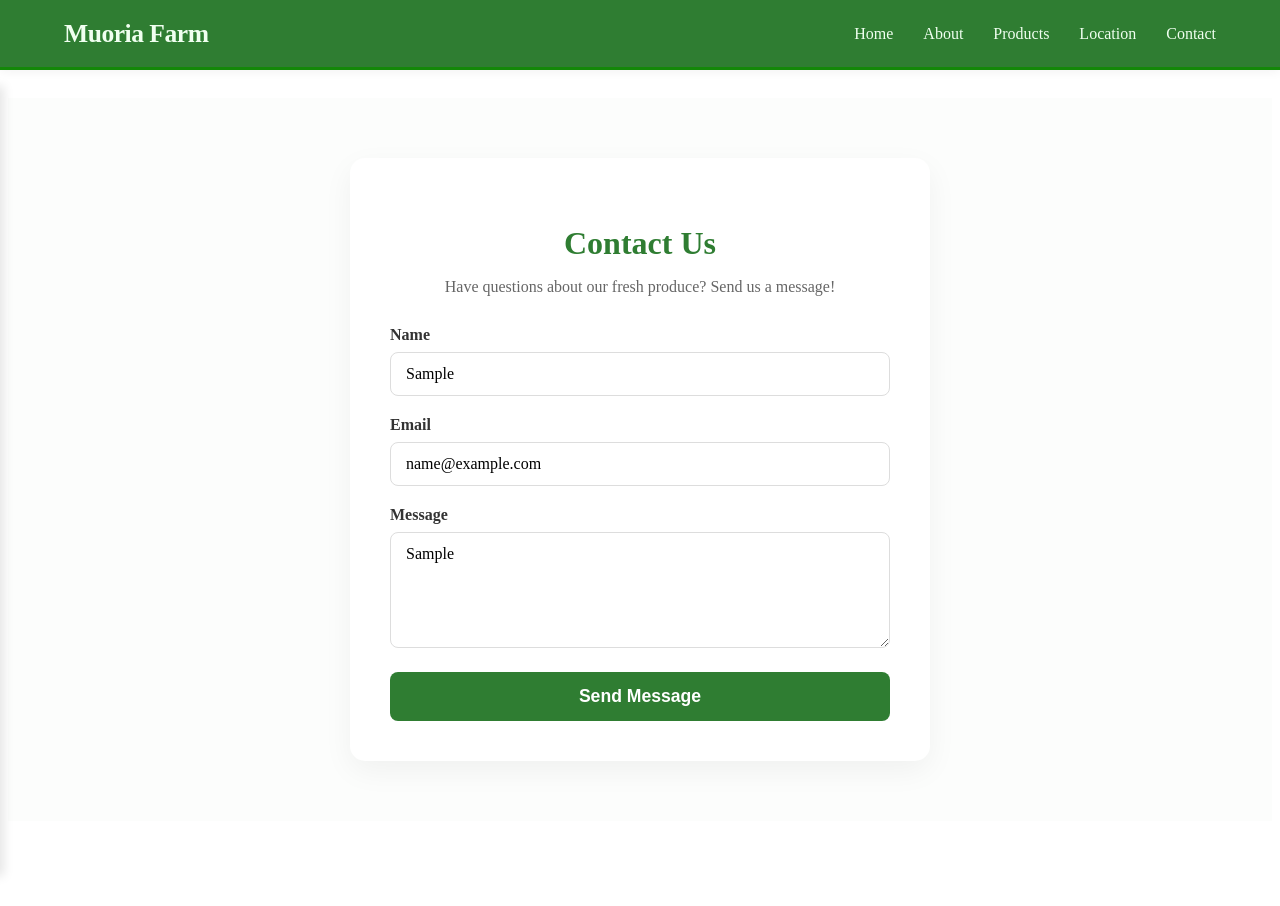
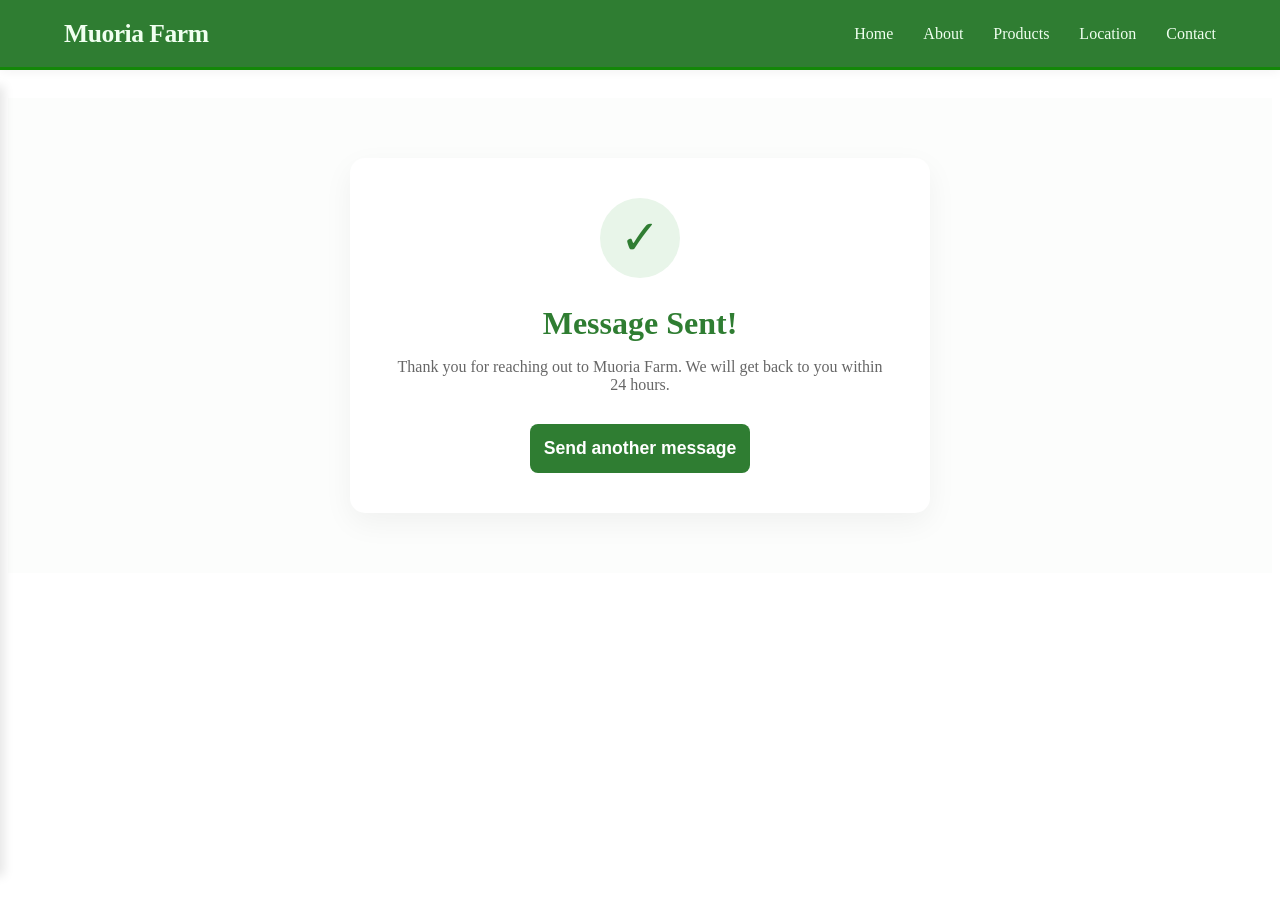
Before and after one commit to WanjiruMargaret/moria-farm-web, a React (Vite) app: page /contact in a window 1280 px wide. Both pictures are taken after typing "Sample", "name@example.com", "Sample" into the empty fields and a click on the button "Send Message". Built offline with nearby package versions, Linux system fonts and the light colour scheme.

Commit message:
contact page updated

```diff
--- a/src/index.css
+++ b/src/index.css
@@ -295,3 +295,37 @@
   background-color: #256428;
   transform: translateY(-2px);
 }
+
+/* Success State Styles */
+.success-icon {
+  font-size: 3rem;
+  color: #2f7d32;
+  background: #e8f5e9;
+  width: 80px;
+  height: 80px;
+  line-height: 80px;
+  border-radius: 50%;
+  margin: 0 auto 20px;
+}
+
+.success-animation {
+  animation: fadeIn 0.5s ease-out;
+}
+
+@keyframes fadeIn {
+  from {
+    opacity: 0;
+    transform: translateY(10px);
+  }
+  to {
+    opacity: 1;
+    transform: translateY(0);
+  }
+}
+
+/* Improvement for the inputs */
+.contact-form input::placeholder,
+.contact-form textarea::placeholder {
+  color: #aaa;
+  font-size: 0.9rem;
+}
--- a/src/pages/Contact.jsx
+++ b/src/pages/Contact.jsx
@@ -1,9 +1,31 @@
+import { useState } from "react";
+
 function Contact() {
+  const [submitted, setSubmitted] = useState(false);
+
   const handleSubmit = (e) => {
     e.preventDefault();
-    alert("Thank you for contacting Moria Farm!");
+    // Here you would normally send data to a backend
+    setSubmitted(true);
   };
 
+  // If the user submitted the form, show this instead:
+  if (submitted) {
+    return (
+      <section className="contact-container">
+        <div className="contact-card success-animation">
+          <div className="success-icon">✓</div>
+          <h2>Message Sent!</h2>
+          <p>Thank you for reaching out to Muoria Farm. We will get back to you within 24 hours.</p>
+          <button className="btn-submit" onClick={() => setSubmitted(false)}>
+            Send another message
+          </button>
+        </div>
+      </section>
+    );
+  }
+
+  // Otherwise, show the original form
   return (
     <section className="contact-container">
       <div className="contact-card">
@@ -23,7 +45,7 @@ function Contact() {
 
           <div className="input-group">
             <label>Message</label>
-            <textarea placeholder="How can we help you?" rows="5"></textarea>
+            <textarea placeholder="How can we help you?" rows="5" style={{resize: 'vertical'}}></textarea>
           </div>
 
           <button type="submit" className="btn-submit">Send Message</button>
```
